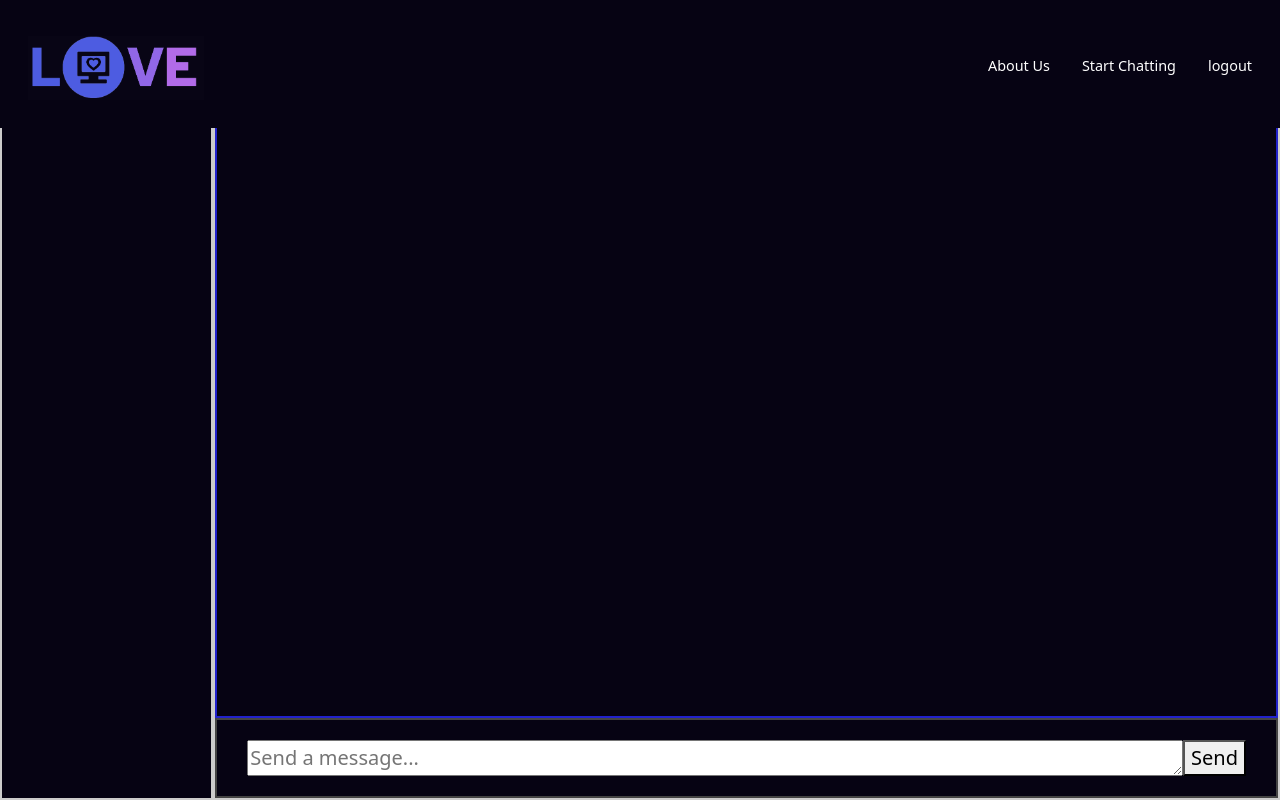
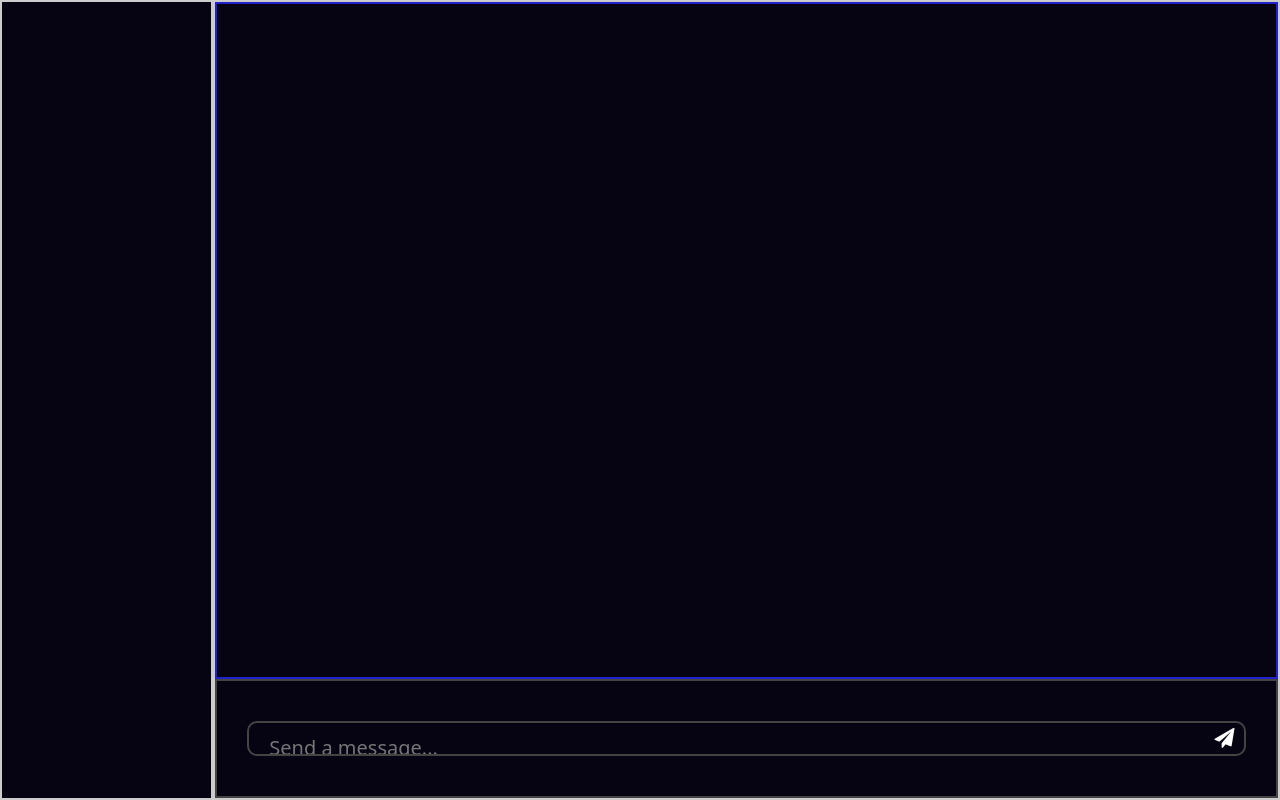
Before and after one commit to SodaVolcano/Rudr, a Flask app: page /chat in a window 1280 px wide. Run offline with Flask 3, Linux system fonts and the light colour scheme; the visitor is signed in with stand-in values (Sample User, id 1); data that the repository does not hold is empty; some libraries are stand-ins or nearby versions.

Commit message:
input box styling + vertically aligned text

```diff
--- a/src/app/static/chat.css
+++ b/src/app/static/chat.css
@@ -1,5 +1,6 @@
 header {
     background-color: rgb(6, 3, 19);
+    position: static;
 }
 
 html, body {
@@ -44,15 +45,48 @@ html, body {
     flex-direction: column;
 }
 
+/* padding and position of the chatbox */
+.chatbox-area {
+    height: 15%;
+    border: 2px solid #444;
+    padding: 40px 30px;
+}
+
 .chatbox {
+    border: 2px solid #444;
+    border-radius: 10px;
+    justify-content: center;
     display: flex;
     flex-direction: row;
-    height: 10%;
-    border: 2px solid #444;
-    padding: 20px 30px;
+    height: 100%;
+    width: 100%;
+    align-items: center;
 }
 
-.chatbox textarea {
-    flex: 1;
+.chatbox textarea, .chatbox textarea:focus {
+    /* Remove default styling */
+    overflow: auto;
+    border: none;
+    outline: none;
+    -webkit-box-shadow: none;
+    -moz-box-shadow: none;
+    box-shadow: none;
+    resize: none;  /* Stop user from resizing it */
 
+    width: 100%;
+    height: 100%;
+    background-color: transparent;
+    color: aliceblue;
+    padding: 10px 20px;   /* Fake vertical alignment */
 }
+
+
+.chatbox button {
+    background-color: transparent;
+    width: 40px;
+    height: 40px;
+    display: flex;  /* centre icon inside the button */
+    align-items: center;
+    justify-content: center;  /* center the icon */
+    border: none;
+}
--- a/src/app/templates/base.html
+++ b/src/app/templates/base.html
@@ -26,6 +26,7 @@
 </head>
 
 <body>
+{% block header %}
   <header>
     <nav class="navbar navbar-expand-lg navbar-dark bg-transparent container-fluid">
       <div class="container-fluid">
@@ -62,6 +63,7 @@
       </div>
     </nav>
   </header>
+{% endblock %}
 
   {% block content %}
 
--- a/src/app/templates/chat.html
+++ b/src/app/templates/chat.html
@@ -1,4 +1,5 @@
 {% extends "base.html" %}
+
 
 {% block css%}
 <link rel="stylesheet" href="{{ url_for('static', filename='chat.css') }}">
@@ -13,6 +14,11 @@
 {% block title %}
 Chatroom
 {% endblock %}
+
+{% block header %}
+{% endblock %}
+
+
 {% block content %}
 
 <div class="chatpage-container row">
@@ -29,9 +35,11 @@ Chatroom
         <!-- Messages will be inserted here dynamically -->
       </div>
     </div>
-    <div class="chatbox">
-      <textarea id="chatbox-content" name="message" placeholder="Send a message..."></textarea>
-      <button id="chatbox-submit">Send</button>
+    <div class="chatbox-area">
+      <div class="chatbox">
+        <textarea id="chatbox-content" name="message" placeholder="Send a message..."></textarea>
+        <button id="chatbox-submit"><i class="fa fa-paper-plane" style="color: #ffffff;"></i></button>
+      </div>
     </div>
   </div>
 </div>
```
Also changed, not shown: 2 other files.
